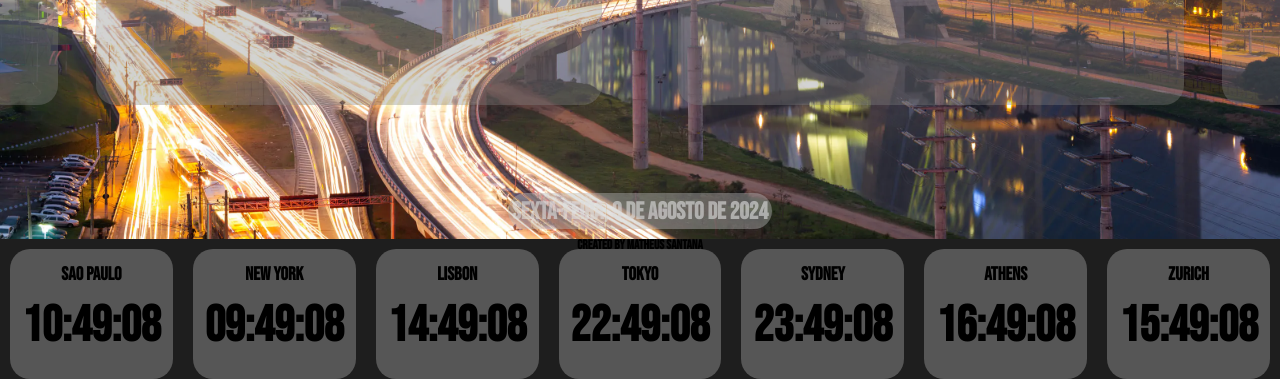
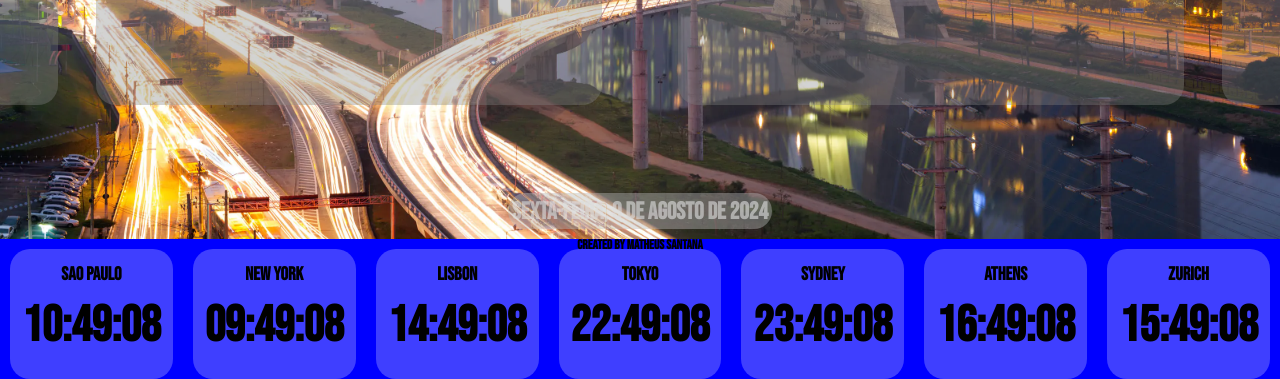
Before and after one commit to mathsantanax/Relogio, a plain HTML site: page Site/view/index.html in a window 1280 px wide. Shown: the part 537-916 px from the top of the page. Drawn offline with Linux system fonts and the light colour scheme.

Commit message:
deixando responsivo ou pelo menos tentando

```diff
--- /dev/null
+++ b/Site/assets/css/responsive.css
@@ -0,0 +1,5 @@
+@media only screen and (max-width: 1360px) and (min-width: 855px){
+    body{
+        background-color: blue;
+    }
+}
--- a/Site/view/index.html
+++ b/Site/view/index.html
@@ -9,6 +9,7 @@
      <link rel="stylesheet" href="../assets/css/main.css">
      <link rel="stylesheet" href="../assets/css/relogio-analogico.css">
      <link rel="stylesheet" href="../assets/css/relogio-digital.css">
+     <link rel="stylesheet" href="../assets/css/responsive.css">
 
     <base href="/Relogio/view/">
 </head>
```
